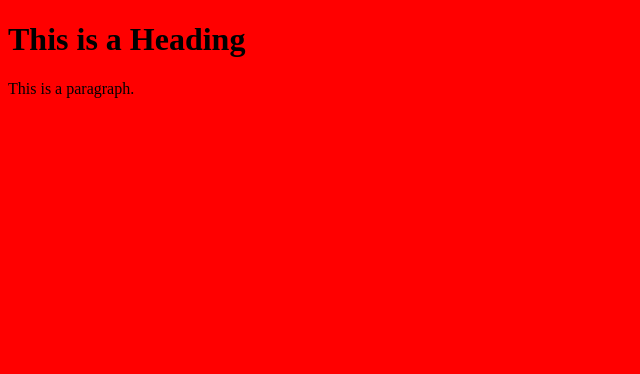
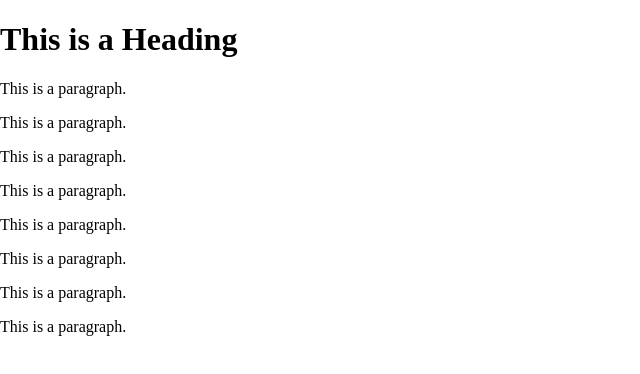
Before and after one commit to murtazaalam/mailchimp, a plain HTML site: page index.html in a window 1280 px wide. Shown: the whole page, without its empty margins (0-640 px from the left). Drawn offline with Linux system fonts and the light colour scheme.

Commit message:
second commit

```diff
--- a/css/styles.css
+++ b/css/styles.css
@@ -1,3 +1,4 @@
 body{
-    background-color: red;
+    margin: 0;
+    padding: 0;
 }
--- a/index.html
+++ b/index.html
@@ -7,5 +7,13 @@
     <body>
         <h1>This is a Heading</h1>
         <p>This is a paragraph.</p>
+        <p>This is a paragraph.</p>
+        <p>This is a paragraph.</p>
+        <p>This is a paragraph.</p>
+        <p>This is a paragraph.</p>
+        <p>This is a paragraph.</p>
+        <p>This is a paragraph.</p>
+        <p>This is a paragraph.</p>
+
     </body>
 </html>
```
